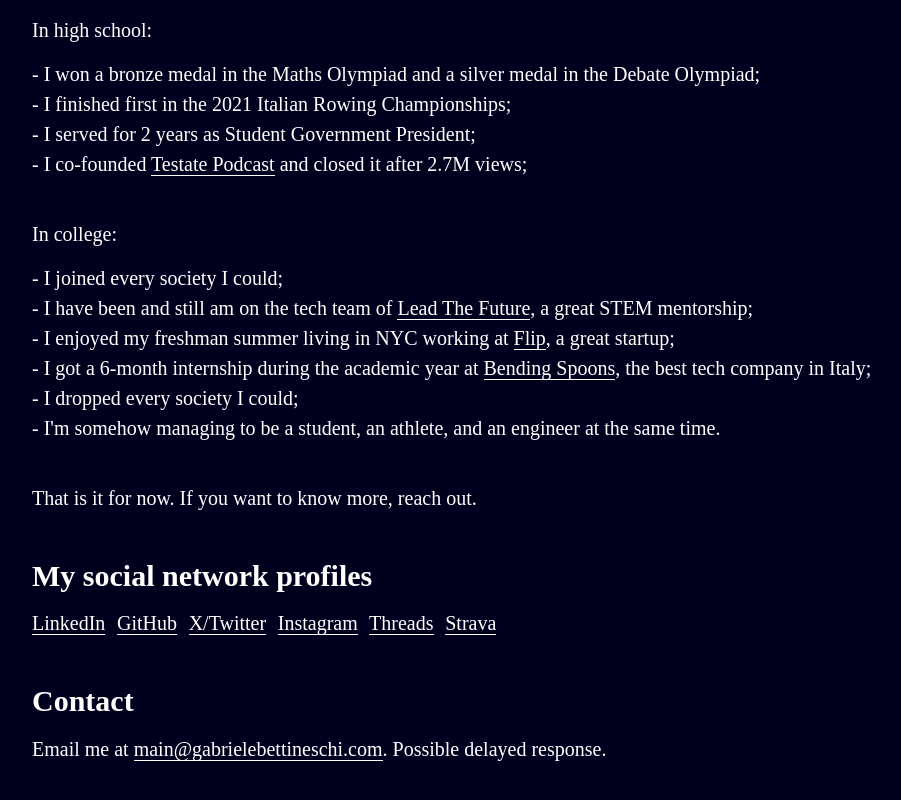
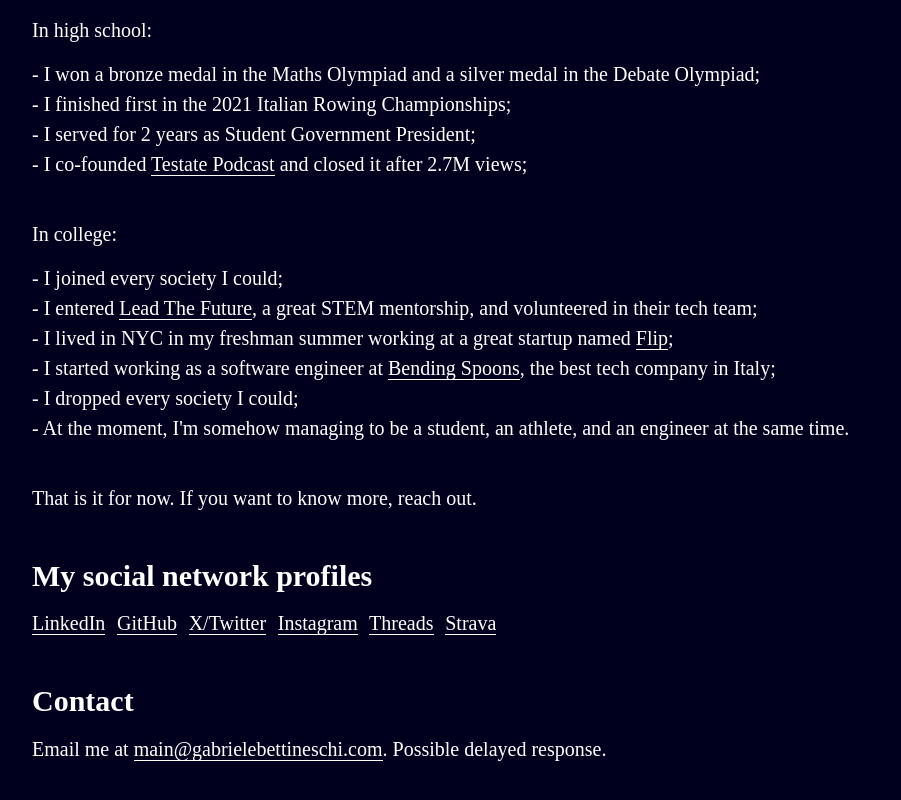
Before and after one commit to gbettineschi/gbettineschi.github.io, a plain HTML site: page index.html in a window 1280 px wide. Shown: the part 705-1505 px from the top of the page, without its empty margins (56-957 px from the left). Drawn offline with Linux system fonts and the light colour scheme; a web font is replaced by a local one.

Commit message:
Update index.html

```diff
--- a/index.html
+++ b/index.html
@@ -65,22 +65,22 @@
 		<ul class="plain">
 			<li>I joined every society I could;</li>
 			<li>
-				I have been and still am on the tech team of
+				I entered
 				<a href="https://leadthefuture.tech/">Lead The Future</a>, a
-				great STEM mentorship;
+				great STEM mentorship, and volunteered in their tech team;
 			</li>
 			<li>
-				I enjoyed my freshman summer living in NYC working at
-				<a href="http://flipcx.com/">Flip</a>, a great startup;
+				I lived in NYC in my freshman summer working at a great startup named
+				<a href="http://flipcx.com/">Flip</a>;
 			</li>
 			<li>
-				I got a 6-month internship during the academic year at
+				I started working as a software engineer at
 				<a href="http://bendingspoons.com/">Bending Spoons</a>, the best
 				tech company in Italy;
 			</li>
 			<li>I dropped every society I could;</li>
 			<li>
-				I'm somehow managing to be a student, an athlete, and an
+				At the moment, I'm somehow managing to be a student, an athlete, and an
 				engineer at the same time.
 			</li>
 		</ul>
```
